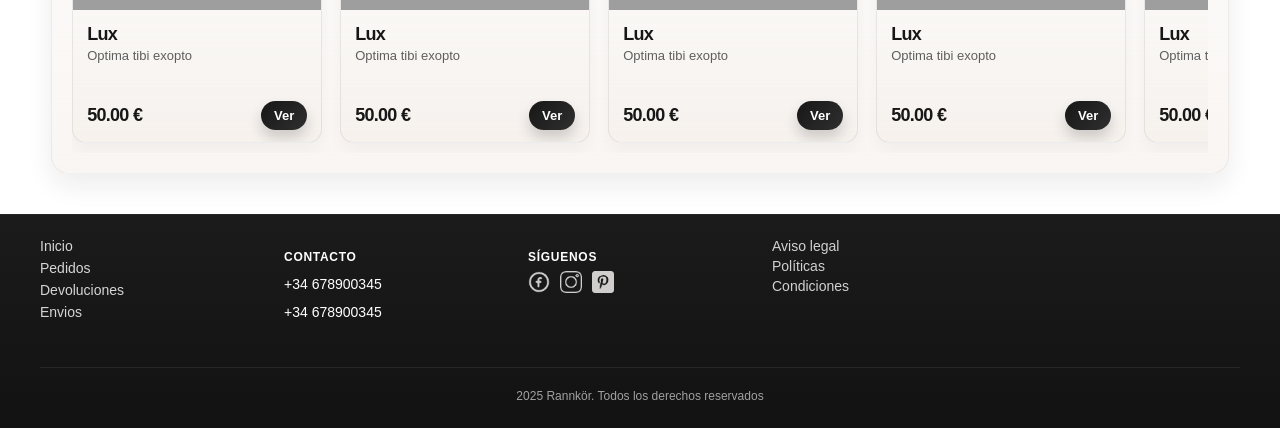
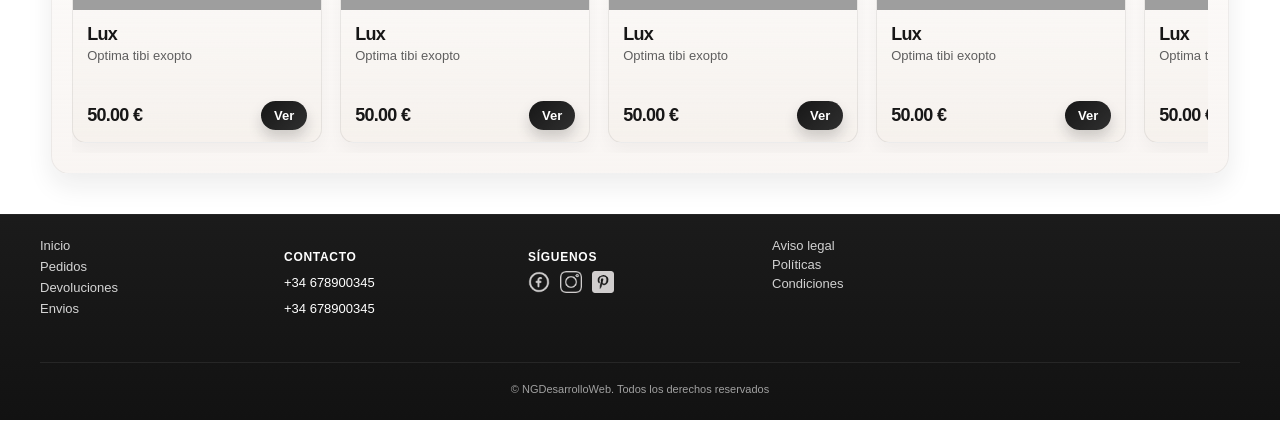
Before and after one commit to NataliaPGDev/Ecommerce-Rannkor, a PHP site: page / in a window 1280 px wide. Shown: the part 2020-2448 px from the top of the page. Run offline with PHP 8.4, Linux system fonts and the light colour scheme; data comes from the database, SQL or seed files in the repository; some web fonts are replaced; grey boxes are pictures that could not be loaded.

Commit message:
Ajuste estilos footer

```diff
--- a/componentes/footer.php
+++ b/componentes/footer.php
@@ -34,7 +34,7 @@
         </div>
 
         <div class="footer__copyright">
-            <p>2025 Rannkör. Todos los derechos reservados</p>
+            <p>&copy; NGDesarrolloWeb. Todos los derechos reservados</p>
         </div>
     </div>
 </footer>
--- a/recursos/css/global/footer.css
+++ b/recursos/css/global/footer.css
@@ -2,7 +2,7 @@ footer {
     background: linear-gradient(180deg, #1b1b1b, #121212);
     color: var(--blanco);
     padding: 2.4rem 2rem 1.4rem;
-    font-size: 1.4rem;
+    font-size: 1.3rem;
     border-top: 0.1rem solid rgba(255, 255, 255, 0.08);
 }
 
@@ -81,7 +81,7 @@ footer {
     text-align: center;
     margin-top: 1.4rem;
     padding-top: 1rem;
-    font-size: 1.2rem;
+    font-size: 1.1rem;
     color: rgba(255, 255, 255, 0.6);
     border-top: 0.1rem solid rgba(255, 255, 255, 0.08);
 }
```
